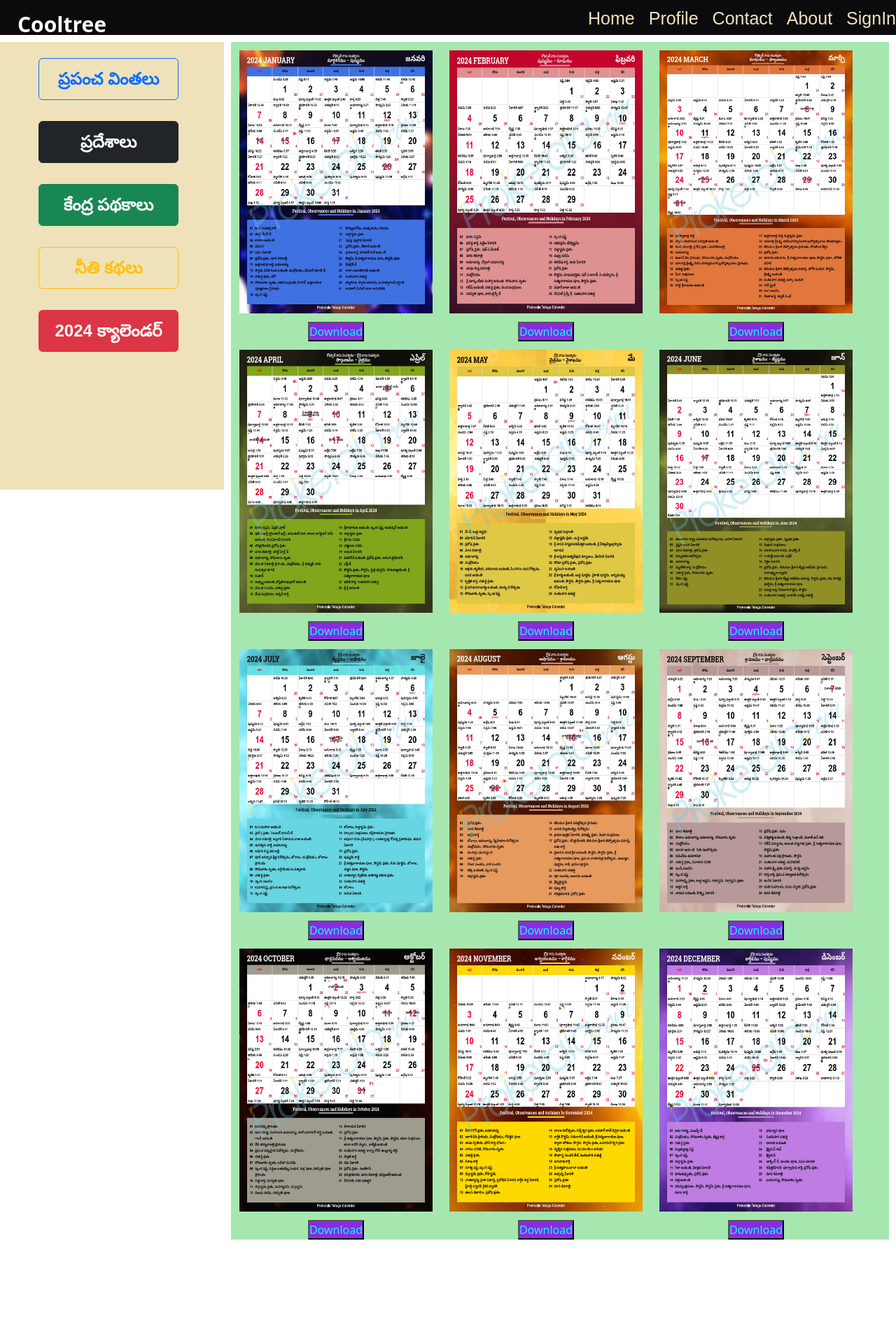
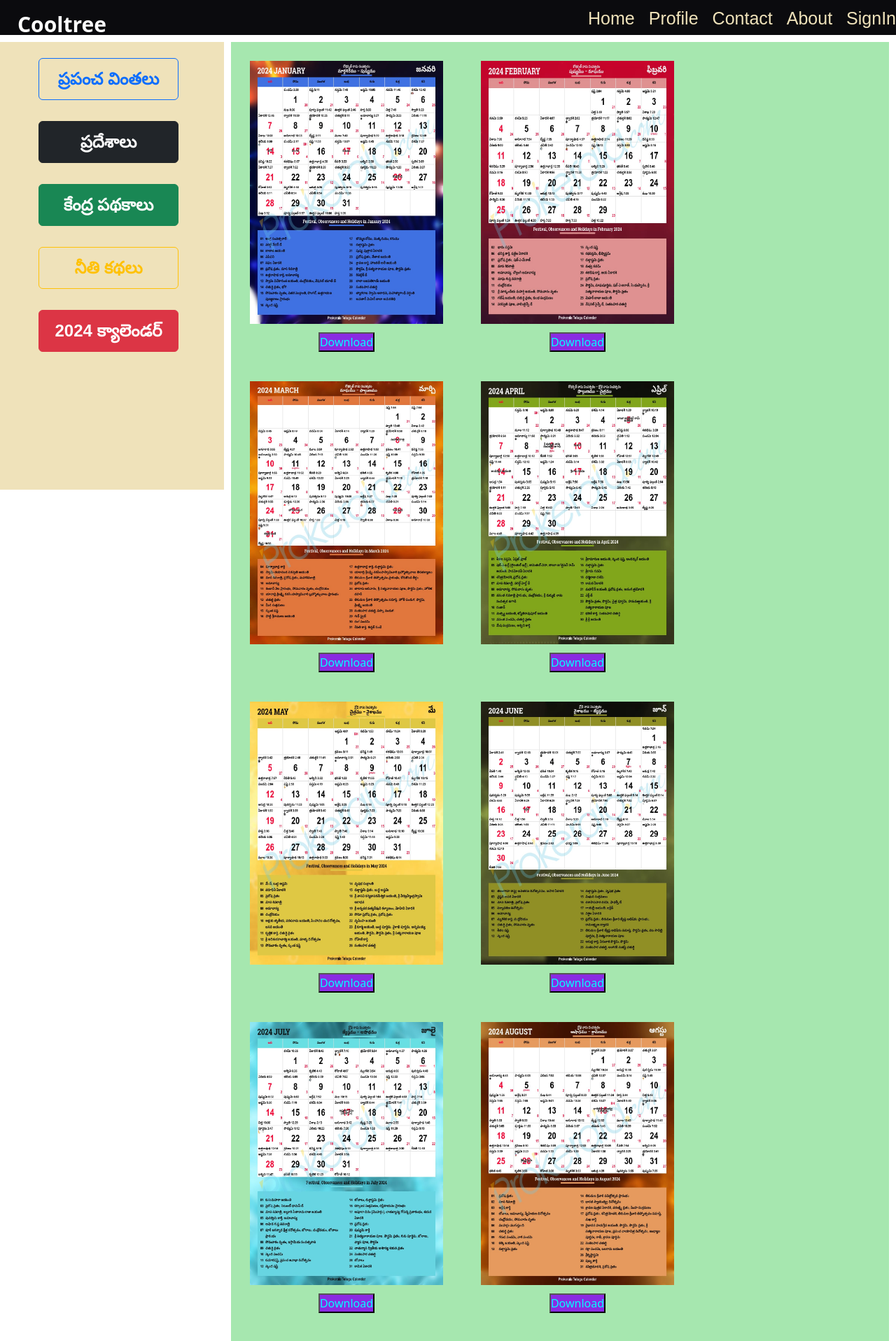
Before and after one commit to nikiversion/cooltree, a React (Create React App) app: page /calendar in a window 1280 px wide. Shown: the top 1917 px of the page at 70% size. Before the commit the page ends 1782 px from the top, so only its background shows below. Built offline with nearby package versions, Linux system fonts and the light colour scheme; a web font is replaced by a local one.

Commit message:
add new second one

```diff
--- a/src/App.css
+++ b/src/App.css
@@ -1,5 +1,9 @@
 .arrange
 {
 display: flex;
+@media (max-width:480px)
+{
+    flex-wrap: wrap;
+}
 
 }
--- a/src/componants/Calendar.js
+++ b/src/componants/Calendar.js
@@ -8,62 +8,62 @@ const Calendar = () => {
   return (
     <div className='calendarimagecon'>
     <div className='calendarimage'>
-        <div>
+        <div className='imagesection'>
         <img src='/calendar/jan.jpeg'></img><br/>
         <a href='/calendar/jan.jpeg' download>
         <button onClick={HandleDownload} >Download</button></a>
         </div>
-        <div>
+        <div className='imagesection'>
         <img src='/calendar/feb.jpeg'></img><br/>
         <a href='/calendar/feb.jpeg' download>
         <button onClick={HandleDownload} >Download</button></a>
         </div>
-        <div>
+        <div className='imagesection'>
         <img src='/calendar/mar.jpeg'></img><br/>
         <a href='/calendar/mar.jpeg' download>
         <button onClick={HandleDownload} >Download</button></a>
         </div>
-        <div>
+        <div className='imagesection'>
         <img src='/calendar/apr.jpeg'></img><br/>
         <a href='/calendar/apr.jpeg' download>
         <button onClick={HandleDownload} >Download</button></a>
         </div>
-        <div>
+        <div className='imagesection'>
         <img src='/calendar/may.jpeg'></img><br/>
         <a href='/calendar/may.jpeg' download>
         <button onClick={HandleDownload} >Download</button></a>
         </div>
-        <div>
+        <div className='imagesection'>
         <img src='/calendar/jun.jpeg'></img><br/>
         <a href='/calendar/jun.jpeg' download>
         <button onClick={HandleDownload} >Download</button></a>
         </div>
-        <div>
+        <div className='imagesection'>
         <img src='/calendar/jul.jpeg'></img><br/>
         <a href='/calendar/jul.jpeg' download>
         <button onClick={HandleDownload} >Download</button></a>
         </div>
-        <div>
+        <div className='imagesection'>
         <img src='/calendar/aug.jpeg'></img><br/>
         <a href='/calendar/aug.jpeg' download>
         <button onClick={HandleDownload} >Download</button></a>
         </div>
-        <div>
+        <div className='imagesection'>
         <img src='/calendar/sep.jpeg'></img><br/>
         <a href='/calendar/sep.jpeg' download>
         <button onClick={HandleDownload} >Download</button></a>
         </div>
-        <div>
+        <div className='imagesection'>
         <img src='/calendar/oct.jpeg'></img><br/>
         <a href='/calendar/oct.jpeg' download>
         <button onClick={HandleDownload} >Download</button></a>
         </div>
-        <div>
+        <div className='imagesection'>
         <img src='/calendar/nov.jpeg'></img><br/>
         <a href='/calendar/nov.jpeg' download>
         <button onClick={HandleDownload} >Download</button></a>
         </div>
-        <div>
+        <div className='imagesection'>
         <img src='/calendar/dec.jpeg'></img><br/>
         <a href='/calendar/dec.jpeg' download>
         <button onClick={HandleDownload} >Download</button></a>
--- a/src/componants/calendar.css
+++ b/src/componants/calendar.css
@@ -5,6 +5,14 @@
 width: 300px;
 height: 400px;
 padding: 12px;
+
+@media (max-width:480px)
+{
+   width: 100%;
+   height: 100%;
+   padding: 2px;
+
+}
 
 }
 .calendarimage
@@ -14,13 +22,20 @@ padding: 12px;
    text-align: center;
    background-color: rgb(166, 231, 175);
 
+
+
 }
 .calendarimage button
 {
    background-color: blueviolet;
    color: aqua;
+
 }
 .calendarimagecon
 {
    padding: 10px;
 }
+.imagesection
+{
+   padding: 15px;
+}
--- a/src/componants/hydtourism/hydtourism.css
+++ b/src/componants/hydtourism/hydtourism.css
@@ -8,4 +8,5 @@
     text-align: center;
     font-family: 'Mandali', sans-serif;
     font-size: 22px;
+
 }
--- a/src/componants/moralStories/moralstories.css
+++ b/src/componants/moralStories/moralstories.css
@@ -11,6 +11,7 @@
     font-size: 22px;
 
 }
+
 .moralsection
 {
     padding: 5px;
```
